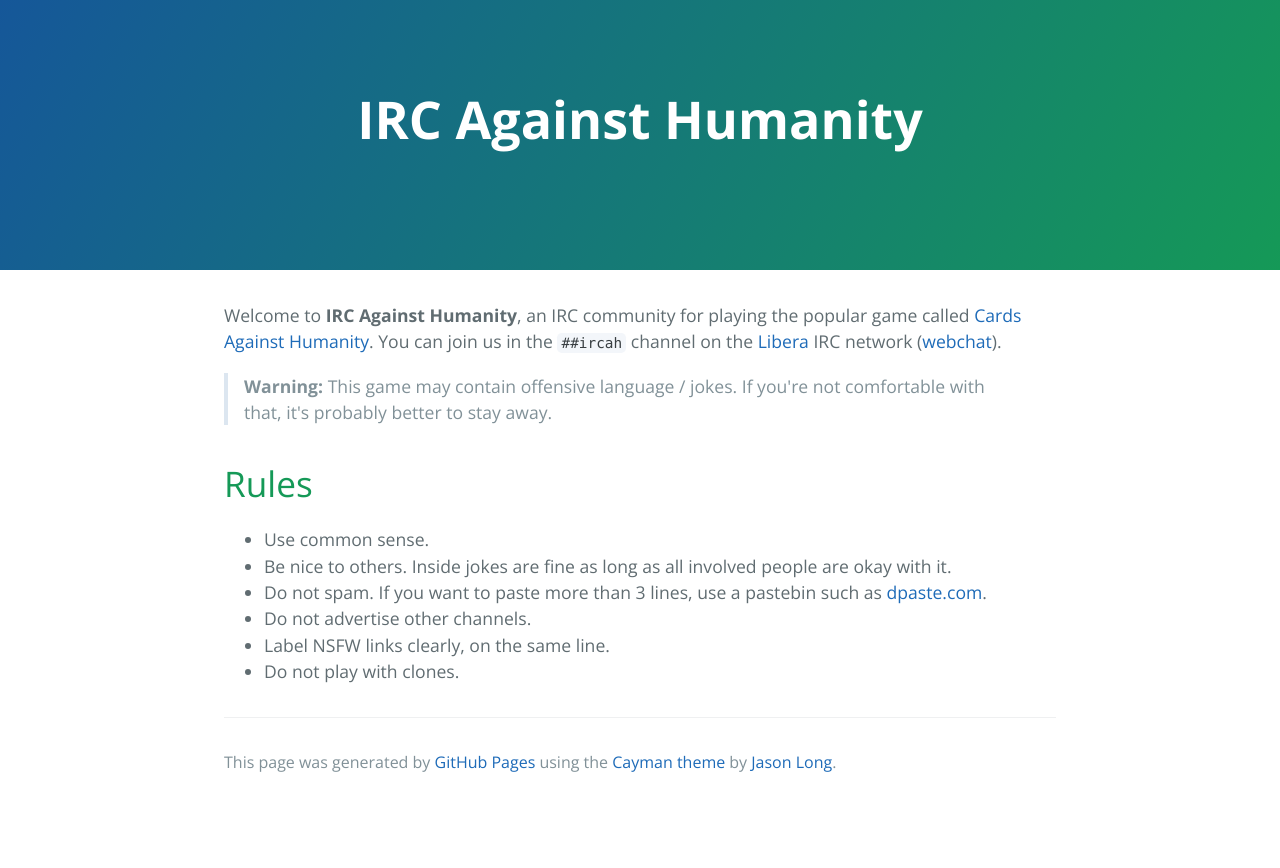
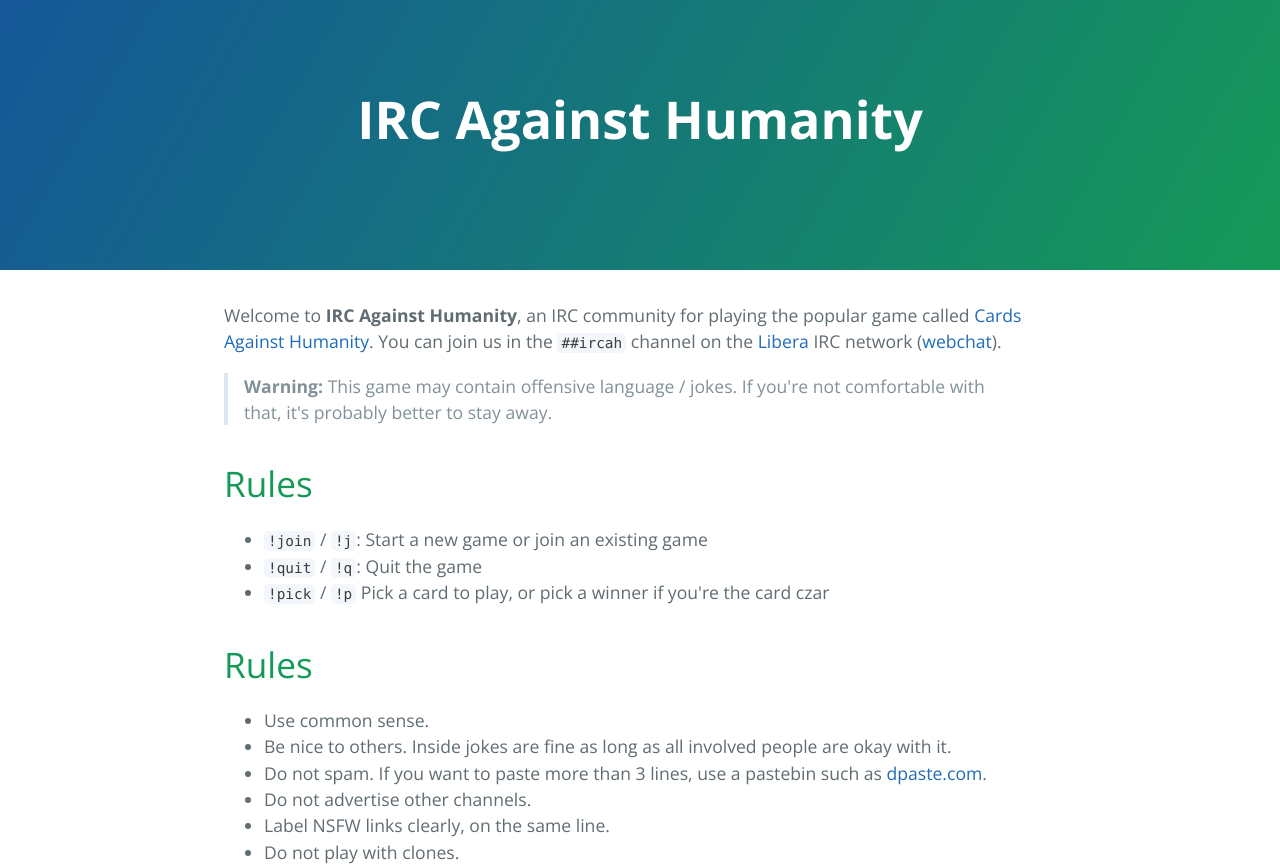
Before and after one commit to ircah/ircah.github.io, a plain HTML site: page index.html in a window 1280 px wide. Shown: the top 868 px of the page. Before the commit the page ends 806 px from the top, so only its background shows below. Drawn offline with nearby package versions, Linux system fonts and the light colour scheme.

Commit message:
Add some basic commands

```diff
--- a/index.html
+++ b/index.html
@@ -23,6 +23,15 @@
 </blockquote>
 
 <h1>
+<a id="commands" class="anchor" href="#commands" aria-hidden="true"><span class="octicon octicon-link"></span></a>Rules</h1>
+
+<ul>
+  <li><code>!join</code> / <code>!j</code>: Start a new game or join an existing game</li>
+  <li><code>!quit</code> / <code>!q</code>: Quit the game
+  <li><code>!pick</code> / <code>!p</code> Pick a card to play, or pick a winner if you're the card czar</li>
+</ul>
+
+<h1>
 <a id="rules" class="anchor" href="#rules" aria-hidden="true"><span class="octicon octicon-link"></span></a>Rules</h1>
 
 <ul>
```
